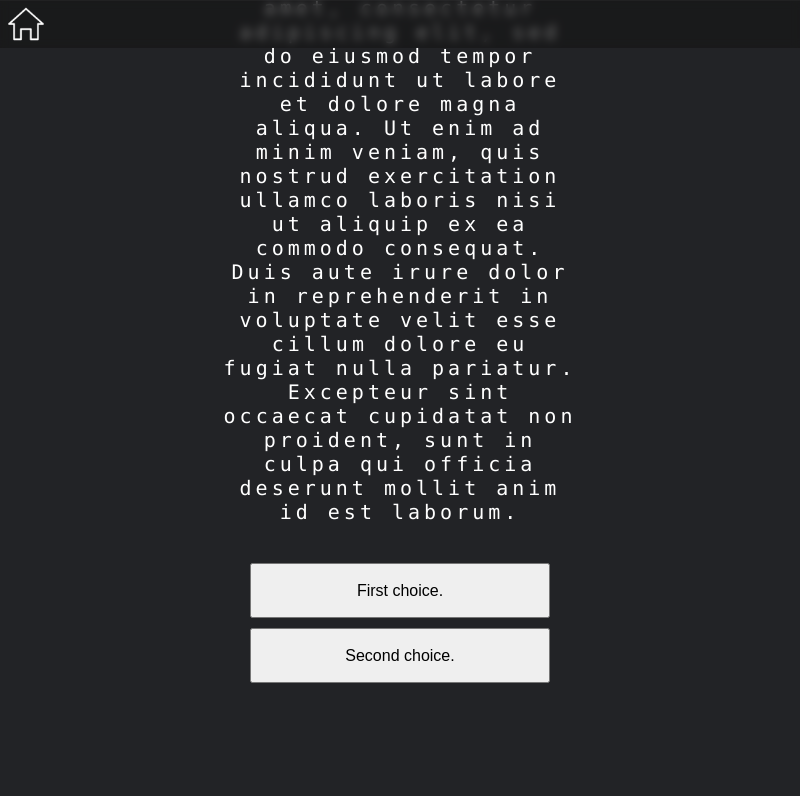
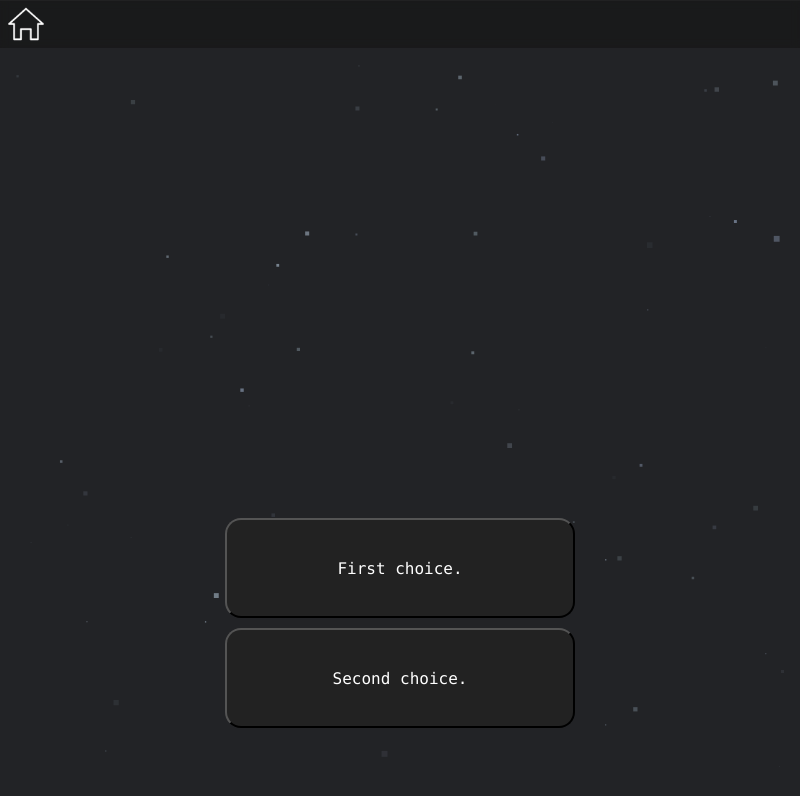
Before and after one commit to BakedAleska/Wanderlust, an Electron app: page index.html in a window 800 px wide. Drawn offline with nearby package versions, Linux system fonts and the light colour scheme; no server answers.

Commit message:
Transition CSS effects.

```diff
--- a/index.html
+++ b/index.html
@@ -17,19 +17,13 @@
 
     <main id="app" role="main">
       <!-- SCENARIO PAGE -->
-      <section id="scenario" class="view" aria-hidden="true">
-        <div class="top-half">
-          <p class="scenario-paragraph">
-            Lorem ipsum dolor sit amet, consectetur adipiscing elit, sed do eiusmod tempor
-            incididunt ut labore et dolore magna aliqua. Ut enim ad minim veniam, quis nostrud
-            exercitation ullamco laboris nisi ut aliquip ex ea commodo consequat.
-            Duis aute irure dolor in reprehenderit in voluptate velit esse cillum dolore eu
-            fugiat nulla pariatur. Excepteur sint occaecat cupidatat non proident, sunt in
-            culpa qui officia deserunt mollit anim id est laborum.
-          </p>
+      <section id="scenario" class="view" aria-hidden="true" style="position:relative;">
+        <div id="particles-js" style="position:absolute;top:0;left:0;width:100%;height:100%;z-index:0;"></div>
+        <div class="top-half" style="position:relative;z-index:1;">
+          <p class="scenario-paragraph"></p>
         </div>
 
-        <div class="bottom-half">
+        <div class="bottom-half" style="position:relative;z-index:1;">
           <button id="choice-1" class="choice-button">First choice.</button>
           <button id="choice-2" class="choice-button">Second choice.</button>
         </div>
@@ -37,12 +31,32 @@
       <section id="home" class="view" aria-hidden="true">
         <h1 class="home-header">Choose your scenario.</h1>
         <div class="scroll-container">
-          <div class="rect">
-            <div class="tooltip">This is the description of the thingy</div>
+         <div class="rect">
+          <div class="tooltip">
+            A powerful hurricane has devastated the city, flooding streets and destroying homes.
+            As the leader of the relief effort, you must coordinate rescue teams, allocate scarce resources,
+            and make tough decisions that affect survivors’ lives and the city’s recovery.
+            Manage crises, support your team, and collaborate with volunteers to restore order
+            and inspire hope amid chaos.
           </div>
+        </div>
+
         </div>
       </section>
     </main>
+    <script src="node_modules/particles.js/particles.js"></script>
+    <script>
+      // Only initialize particles.js on the scenario screen
+      document.addEventListener('DOMContentLoaded', function() {
+        if (document.getElementById('particles-js')) {
+          fetch('particles-config.json')
+            .then(response => response.json())
+            .then(config => {
+              window.particlesJS('particles-js', config);
+            });
+        }
+      });
+    </script>
     <script src="renderer.js"></script>
   </body>
 </html>
--- a/package.json
+++ b/package.json
@@ -23,5 +23,9 @@
   "bugs": {
     "url": "https://github.com/BakedAleska/Wanderlust/issues"
   },
-  "homepage": "https://github.com/BakedAleska/Wanderlust#readme"
+  "homepage": "https://github.com/BakedAleska/Wanderlust#readme",
+  "dependencies": {
+    "canvas-confetti": "^1.9.3",
+    "particles.js": "^2.0.0"
+  }
 }
--- a/pages.css
+++ b/pages.css
@@ -103,9 +103,20 @@ main#app {
 }
 
 .choice-button {
-  height: 55px;
-  width: 300px;
+  color: #ffffff;
+  background-color: #222;
+  height: 100px;
+  width: 350px;
   font-size: 16px;
+  border-radius: 16px;
+  transform: scale();
+  font-family: 'Fira Code', 'JetBrains Mono', 'Source Code Pro', 'Consolas', 'Courier New', monospace;
+  transition: height 0.2s, width 0.2s;
+}
+
+.choice-button:hover {
+  height: 120px;
+  width: 370px;
 }
 
 .scenario-paragraph {
--- /dev/null
+++ b/particles-config.json
@@ -0,0 +1,110 @@
+{
+  "particles": {
+    "number": {
+      "value": 100,
+      "density": {
+        "enable": true,
+        "value_area": 800
+      }
+    },
+    "color": {
+      "value": ["#b3c6e7", "#d0e6fa", "#a4b8c6"]
+    },
+    "shape": {
+      "type": "edge",
+      "stroke": {
+        "width": 0,
+        "color": "#000000"
+      },
+      "polygon": {
+        "nb_sides": 4
+      },
+      "image": {
+        "src": "img/github.svg",
+        "width": 100,
+        "height": 100
+      }
+    },
+    "opacity": {
+      "value": 0.5,
+      "random": true,
+      "anim": {
+        "enable": false,
+        "speed": 1,
+        "opacity_min": 0.1,
+        "sync": false
+      }
+    },
+    "size": {
+      "value": 3,
+      "random": true,
+      "anim": {
+        "enable": false,
+        "speed": 148.06913077051678,
+        "size_min": 0.1,
+        "sync": false
+      }
+    },
+    "line_linked": {
+      "enable": false,
+      "distance": 150,
+      "color": "#ffffff",
+      "opacity": 0.4,
+      "width": 1
+    },
+    "move": {
+      "enable": true,
+      "speed": 25,
+      "direction": "bottom-right",
+      "random": false,
+      "straight": true,
+      "out_mode": "out",
+      "bounce": false,
+      "attract": {
+        "enable": false,
+        "rotateX": 0,
+        "rotateY": 0
+      }
+    }
+  },
+  "interactivity": {
+    "detect_on": "canvas",
+    "events": {
+      "onhover": {
+        "enable": true,
+        "mode": "repulse"
+      },
+      "onclick": {
+        "enable": false,
+        "mode": "push"
+      },
+      "resize": true
+    },
+    "modes": {
+      "grab": {
+        "distance": 400,
+        "line_linked": {
+          "opacity": 1
+        }
+      },
+      "bubble": {
+        "distance": 400,
+        "size": 40,
+        "duration": 2,
+        "opacity": 8,
+        "speed": 3
+      },
+      "repulse": {
+        "distance": 200,
+        "duration": 0.4
+      },
+      "push": {
+        "particles_nb": 4
+      },
+      "remove": {
+        "particles_nb": 2
+      }
+    }
+  },
+  "retina_detect": true
+}
--- a/renderer.js
+++ b/renderer.js
@@ -60,6 +60,14 @@ window.addEventListener('DOMContentLoaded', () => {
   }
 
   function showEndGameButtons() {
+    // Confetti effect when game ends
+    import('canvas-confetti').then(confetti => {
+      confetti.default({
+        particleCount: 150,
+        spread: 90,
+        origin: { y: 0.6 }
+      });
+    });
     choice_1_btn.textContent = 'Choose a different scenario';
     choice_2_btn.textContent = 'Replay';
     choice_1_btn.onclick = () => {
```
Also changed, not shown: 1 other file.
